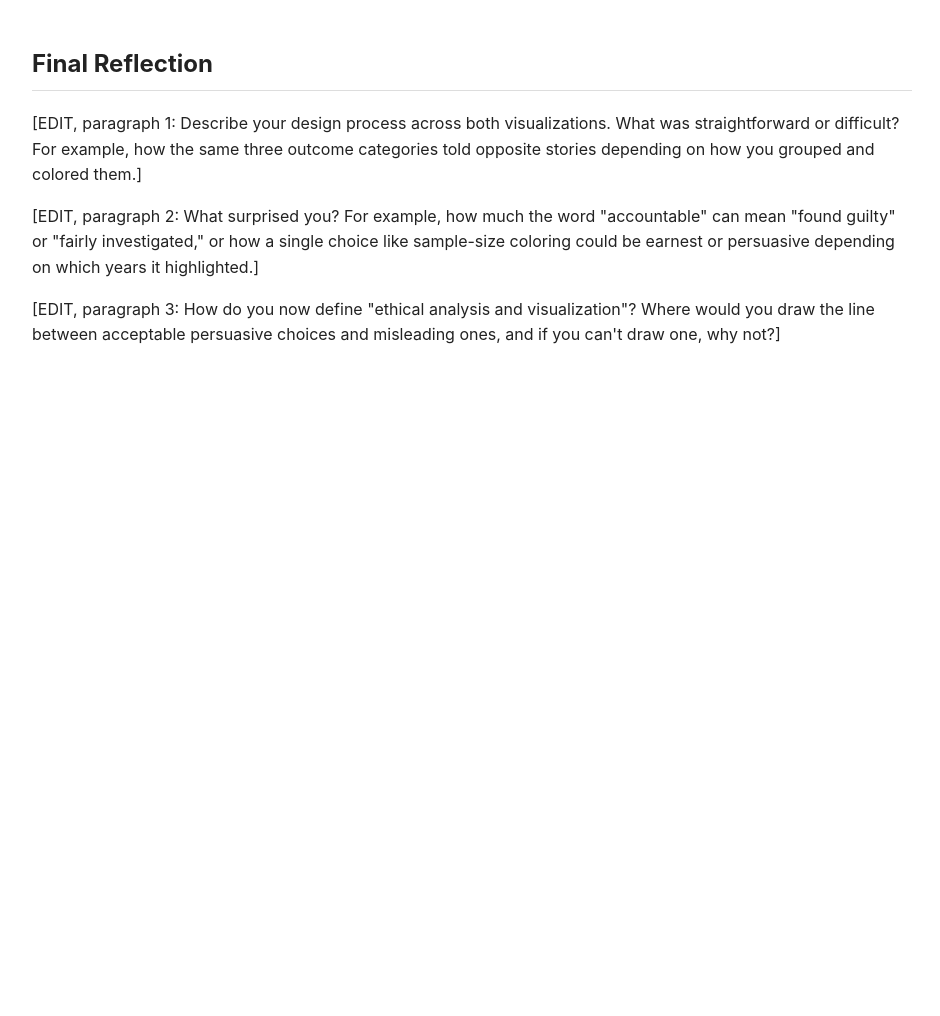
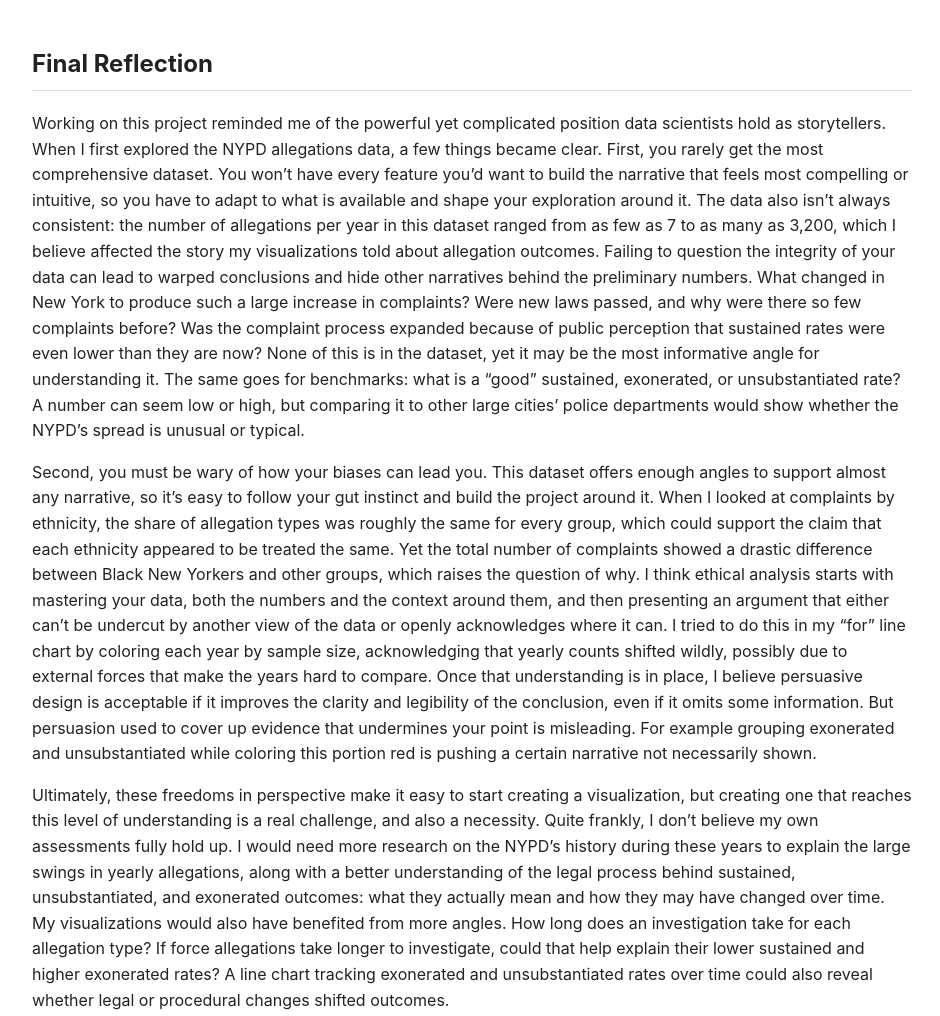
Before and after one commit to mep027/portfolio, a plain HTML site: page project2/index.html in a window 1280 px wide. Shown: the part 3102-4118 px from the top of the page, without its empty margins (168-1108 px from the left). Before the commit the page ends 3490 px from the top, so only its background shows below. Drawn offline with Linux system fonts and the light colour scheme.

Commit message:
Revised paragrpahs

```diff
--- a/project2/index.html
+++ b/project2/index.html
@@ -85,11 +85,11 @@
   <!-- ================= REFLECTION ================= -->
   <h2>Final Reflection</h2>
 
-  <p>[EDIT, paragraph 1: Describe your design process across both visualizations. What was straightforward or difficult? For example, how the same three outcome categories told opposite stories depending on how you grouped and colored them.]</p>
+  <p>Working on this project reminded me of the powerful yet complicated position data scientists hold as storytellers. When I first explored the NYPD allegations data, a few things became clear. First, you rarely get the most comprehensive dataset. You won’t have every feature you’d want to build the narrative that feels most compelling or intuitive, so you have to adapt to what is available and shape your exploration around it. The data also isn’t always consistent: the number of allegations per year in this dataset ranged from as few as 7 to as many as 3,200, which I believe affected the story my visualizations told about allegation outcomes. Failing to question the integrity of your data can lead to warped conclusions and hide other narratives behind the preliminary numbers. What changed in New York to produce such a large increase in complaints? Were new laws passed, and why were there so few complaints before? Was the complaint process expanded because of public perception that sustained rates were even lower than they are now? None of this is in the dataset, yet it may be the most informative angle for understanding it. The same goes for benchmarks: what is a “good” sustained, exonerated, or unsubstantiated rate? A number can seem low or high, but comparing it to other large cities’ police departments would show whether the NYPD’s spread is unusual or typical.</p>
 
-  <p>[EDIT, paragraph 2: What surprised you? For example, how much the word "accountable" can mean "found guilty" or "fairly investigated," or how a single choice like sample-size coloring could be earnest or persuasive depending on which years it highlighted.]</p>
+  <p>Second, you must be wary of how your biases can lead you. This dataset offers enough angles to support almost any narrative, so it’s easy to follow your gut instinct and build the project around it. When I looked at complaints by ethnicity, the share of allegation types was roughly the same for every group, which could support the claim that each ethnicity appeared to be treated the same. Yet the total number of complaints showed a drastic difference between Black New Yorkers and other groups, which raises the question of why. I think ethical analysis starts with mastering your data, both the numbers and the context around them, and then presenting an argument that either can’t be undercut by another view of the data or openly acknowledges where it can. I tried to do this in my “for” line chart by coloring each year by sample size, acknowledging that yearly counts shifted wildly, possibly due to external forces that make the years hard to compare. Once that understanding is in place, I believe persuasive design is acceptable if it improves the clarity and legibility of the conclusion, even if it omits some information. But persuasion used to cover up evidence that undermines your point is misleading. For example grouping exonerated and unsubstantiated while coloring this portion red is pushing a certain narrative not necessarily shown.</p>
 
-  <p>[EDIT, paragraph 3: How do you now define "ethical analysis and visualization"? Where would you draw the line between acceptable persuasive choices and misleading ones, and if you can't draw one, why not?]</p>
+  <p>Ultimately, these freedoms in perspective make it easy to start creating a visualization, but creating one that reaches this level of understanding is a real challenge, and also a necessity. Quite frankly, I don’t believe my own assessments fully hold up. I would need more research on the NYPD’s history during these years to explain the large swings in yearly allegations, along with a better understanding of the legal process behind sustained, unsubstantiated, and exonerated outcomes: what they actually mean and how they may have changed over time. My visualizations would also have benefited from more angles. How long does an investigation take for each allegation type? If force allegations take longer to investigate, could that help explain their lower sustained and higher exonerated rates? A line chart tracking exonerated and unsubstantiated rates over time could also reveal whether legal or procedural changes shifted outcomes.</p>
 
 </body>
 </html>
```
